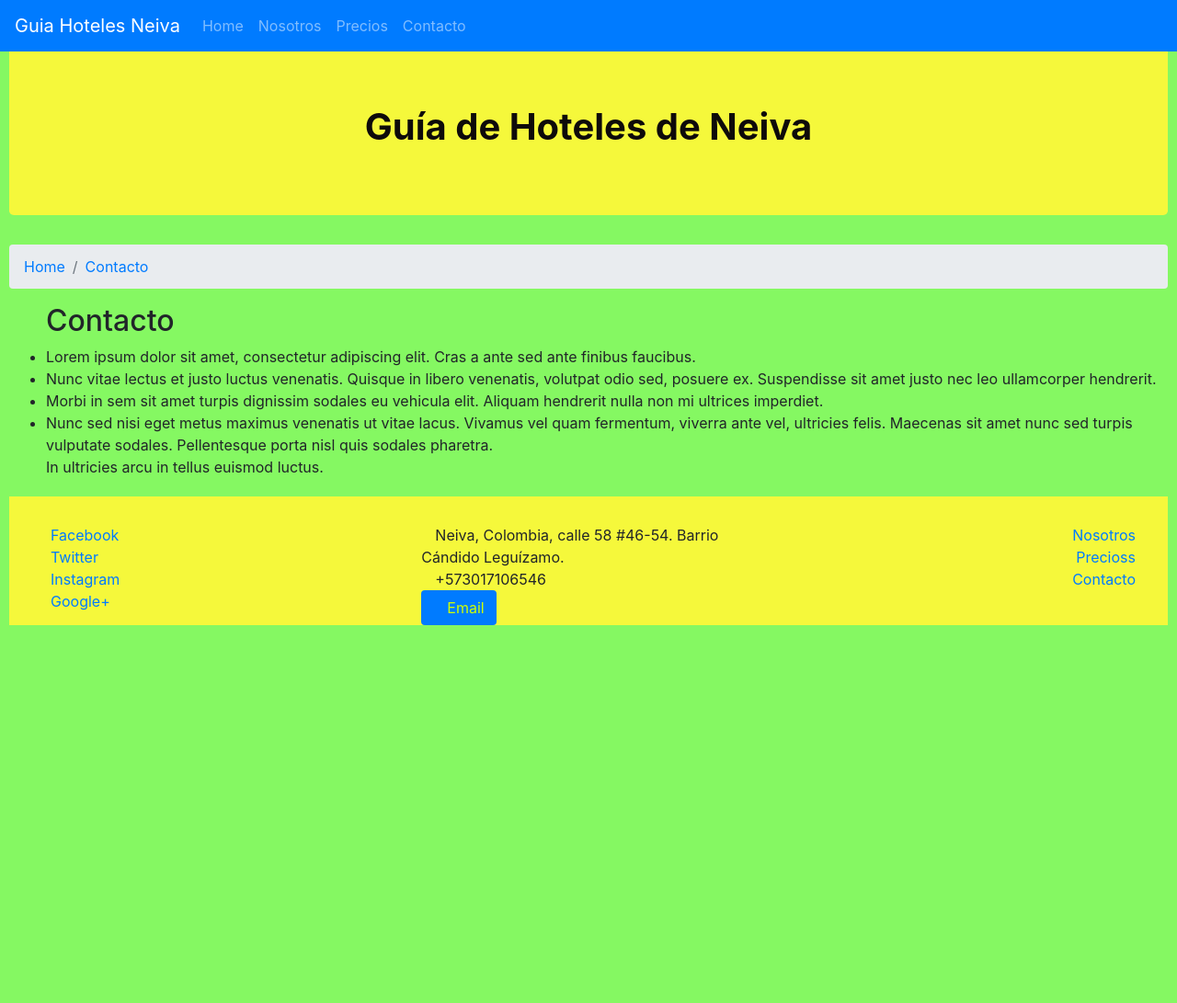
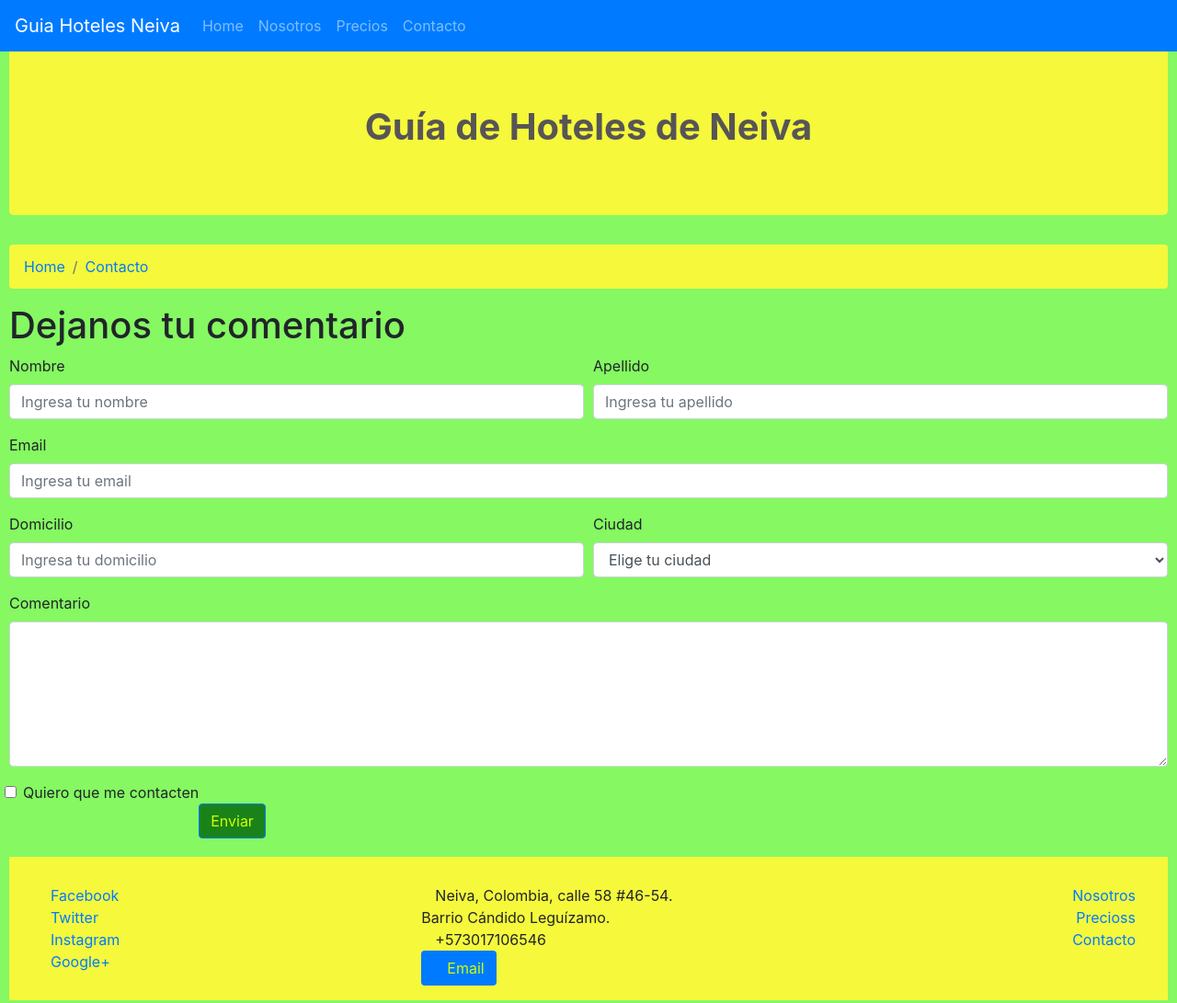
Before and after one commit to Ivanovichenco/guia_hoteles, a website: page contacto.html in a window 1280 px wide. Shown: the whole page at 92% size. Before the commit the page ends 800 px from the top, so only its background shows below. Drawn offline with nearby package versions, Linux system fonts and the light colour scheme; a web font is replaced by a local one.

Commit message:
Arreglado pagina home botones reserva y formularios de contacto

```diff
--- a/contacto.html
+++ b/contacto.html
@@ -12,6 +12,7 @@
 <title>Guia de Hoteles de Neiva</title>
 
 <body>
+  <!-- insertamos la barra de navegacion-->
     <nav class="navbar navbar-expand-sm navbar-dark bg-primary fixed-top">
         <a class="navbar-brand" href="#">Guia Hoteles Neiva</a>
         <button class="navbar-toggler" type="button" data-toggle="collapse" data-target="#navbarNav" aria-controls="navbarNav" aria-expanded="false" aria-label="Toggle navigation">
@@ -34,10 +35,11 @@
           </ul>
         </div>
       </nav>
-
+<!-- insertamos el jumbotron-->
   <div class="jumbotron">
     <h1 ><strong> Guía de Hoteles de Neiva</strong></h1>
   </div>
+<!-- insertamos el breadcombs-->
   <nav aria-label="breadcrumb">
       <ol class="breadcrumb">
         <li class="breadcrumb-item" aria-current="page"><a href="index.html">Home</a></li>
@@ -48,37 +50,67 @@
     </nav>
 
 <!-- --------------------------------------------------------------------  -->
- <div span>
-   <p>
-     <ul>
-       <h2>Contacto</h2>
-    <li>Lorem ipsum dolor sit amet, consectetur adipiscing elit.
-    Cras a ante sed ante finibus faucibus.</li>
+ <!-- Creamos el formulario de contacto-->
+<h1> Dejanos tu comentario</h1>
+ <form >
+   <div class="form-row">
+     <div class="form-group col-sm-6">
+       <label for="nombre">Nombre</label>
+       <input type="text" class="form-control" id ="nombre" placeholder="Ingresa tu nombre">
+     </div>
 
-    <li>Nunc vitae lectus et justo luctus venenatis.
-    Quisque in libero venenatis, volutpat odio sed, posuere ex.
-    Suspendisse sit amet justo nec leo ullamcorper hendrerit.</li>
+        <div class="form-group col-sm-6">
+          <label for="apellido">Apellido</label>
+          <input type="text" class="form-control" id ="apellido"
+          placeholder="Ingresa tu apellido">
+        </div>
 
-    <li>Morbi in sem sit amet turpis dignissim sodales eu vehicula elit.
-    Aliquam hendrerit nulla non mi ultrices imperdiet.</li>
+   </div>
 
-    <li>Nunc sed nisi eget metus maximus venenatis ut vitae lacus.
-    Vivamus vel quam fermentum, viverra ante vel, ultricies felis.
-    Maecenas sit amet nunc sed turpis vulputate sodales.
-    Pellentesque porta nisl quis sodales pharetra.</li>
+   <div class="form-group">
+             <label for="email">Email</label>
+        <input type="email" class="form-control" id ="email"
+        placeholder="Ingresa tu email">
+    </div>
+    <div class="form-row">
+          <div class="form-group col-sm-6">
+            <label for="domicilio">Domicilio</label>
+            <input type="text" class="form-control" id ="nombre" placeholder="Ingresa tu domicilio">
+          </div>
 
-    In ultricies arcu in tellus euismod luctus.
-  </ul>
+             <div class="form-group col-sm-6">
+               <label for="ciudad">Ciudad</label>
+               <select id="ciudad" class="form-control">
+                  <option selected >Elige tu ciudad</option>
+                 <option >Bogotá</option>
+                 <option >Cali</option>
+                 <option >Medellin</option>
+                 <option >Ibagué</option>
+                 <option >Otra</option>
+               </select>
+              </div>
+               <div class="form-group col-sm-12">
+                 <label for="comentario">Comentario</label>
+                 <textarea id="comentario" class="form-control" rows="6"></textarea>
+               </div>
+               <div class="form-group">
+                 <div class="form-check">
+                   <input class="form-check-input" type="checkbox" id="gridCheck">
+                   <label class="form-check-label" for="gridCheck">
+                     Quiero que me contacten
+                   </label>
+                 </div>
+               </div>
+               <div>
+                  <br>
+                  <button type="submit" class="btn btn-primary">Enviar</button>
+               </div>
+        </div>
+
+ </form>
 
 
 
-
-
-
-
-   </p>
-
- </div>
 
 
 
@@ -94,9 +126,12 @@
         </div>
 
         <div class="col-sm-4">
-                <span class="oi oi-home footer-adres-icon"></span>Neiva, Colombia, calle 58 #46-54. Barrio Cándido Leguízamo.<br>
+            <address>
+              <span class="oi oi-home footer-adres-icon"></span>Neiva, Colombia, calle 58 #46-54.<br> Barrio Cándido Leguízamo.<br>
               <span class="oi oi-phone footer-adres-icon"></span>+573017106546<br>
               <button class="btn bg-primary align-self-end"><span class="oi oi-arrow-circle-top footer-adres-icon"></span>Email</button>
+
+              </address>
         </div>
 
         <div class="col-sm-4 d-flex flex-column align-items-end">
--- a/css/main.css
+++ b/css/main.css
@@ -2,7 +2,7 @@
     text-align: center;
     background-color: rgb(245, 248, 59);
     margin-top: 50px;
-    color: rgb(14, 10, 10);
+    color: rgb(87, 85, 85);
 
 }
 .btn{
@@ -33,3 +33,12 @@ body{
 .footer-adres-icon{
     padding-right: 15px;
 }
+.breadcrumb{
+    background-color:rgb(245, 248, 59);
+
+}
+.card-hotel{
+    flex: 2 200px;
+    padding: 3px 20px 3px 20px;
+
+}
```
Also changed, not shown: abaut.html (+10 -4 lines), index.html (+27 -18 lines), precios.html (+7 -2 lines). Lines whose indentation alone changed are shown as unchanged.
